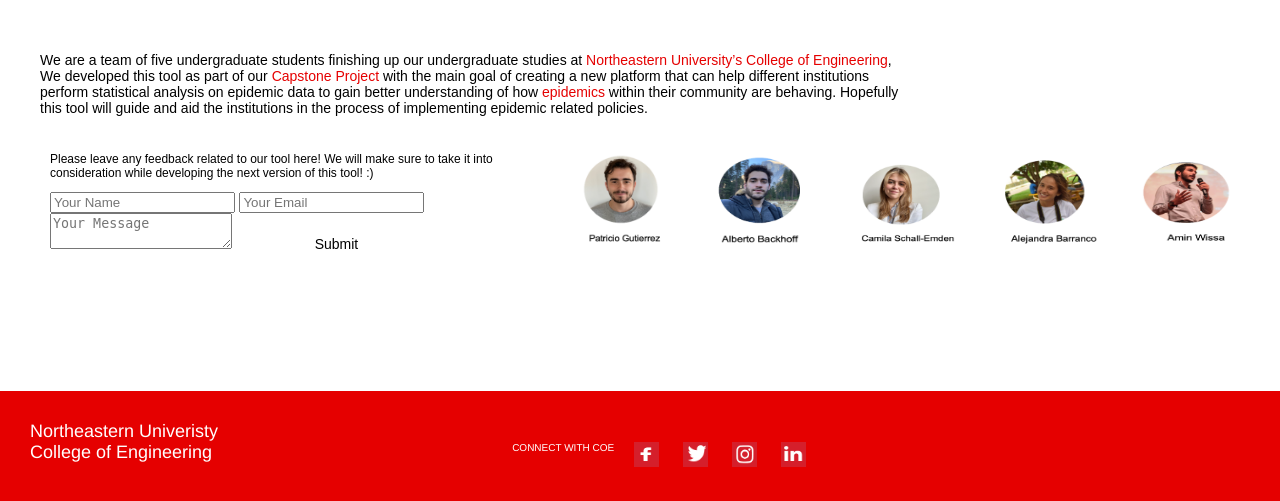
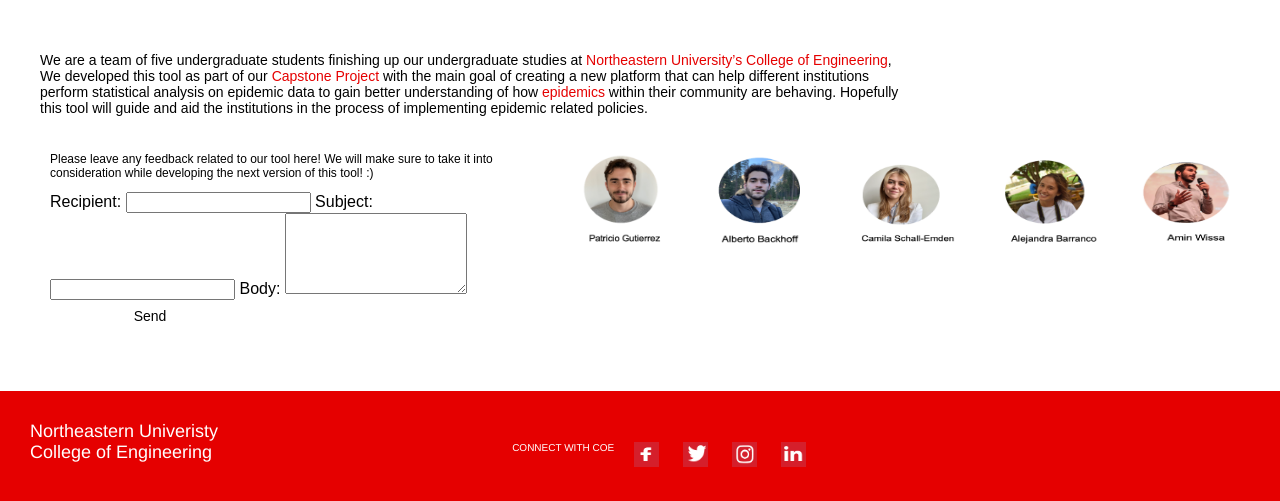
Before and after one commit to abackhoff/hyse-epidemicanalysis, a Flask app: page /feedback in a window 1280 px wide. Shown: the part 299-800 px from the top of the page. Run offline with Flask 2, Linux system fonts and the light colour scheme.

Commit message:
Update Feedback.html

```diff
--- a/templates/Feedback.html
+++ b/templates/Feedback.html
@@ -127,11 +127,17 @@
 
     <p style="text-align: left; color: black;font-size: 12px;">Please leave any feedback related to our tool here! We will make sure to take it into consideration while developing the next version of this tool! :)
 </p>
-<form action="/email.py" method="post">
-  <input type="text" name="name" placeholder="Your Name">
-  <input type="email" name="email" placeholder="Your Email">
-  <textarea name="message" placeholder="Your Message"></textarea>
-  <button type="submit">Submit</button>
+<form method="POST" action="{{ url_for('send_mail') }}">
+    <label for="recipient">Recipient:</label>
+    <input type="email" name="recipient" id="recipient" required>
+
+    <label for="subject">Subject:</label>
+    <input type="text" name="subject" id="subject" required>
+
+    <label for="body">Body:</label>
+    <textarea name="body" id="body" rows="5" required></textarea>
+
+    <button type="submit">Send</button>
 </form>
 
   </div>
```
